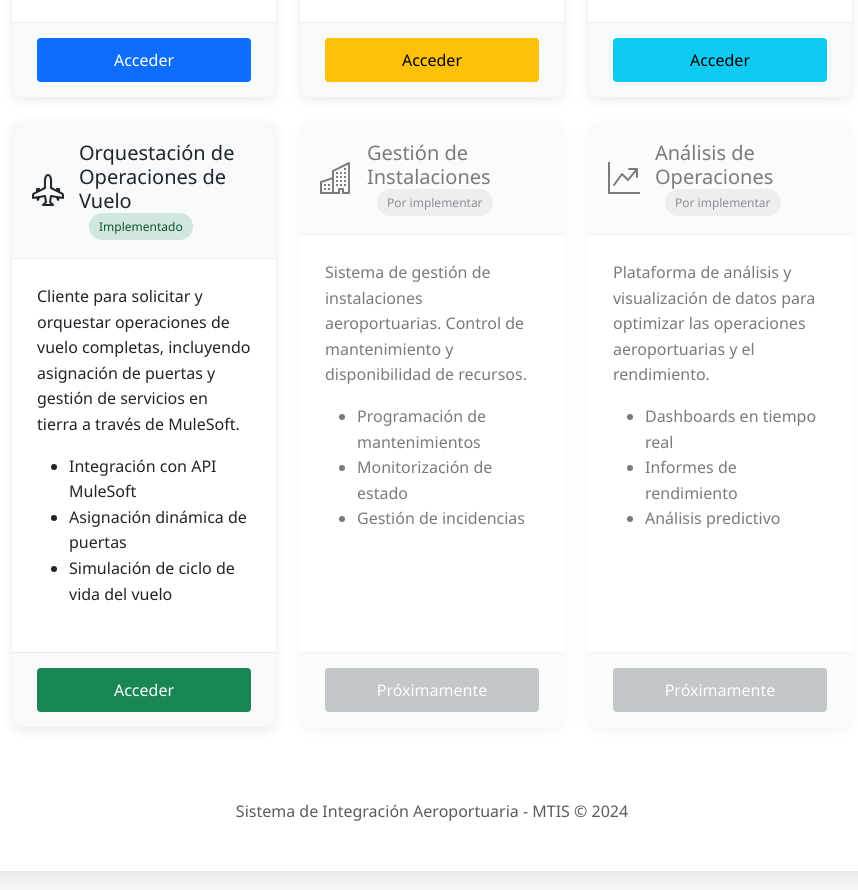
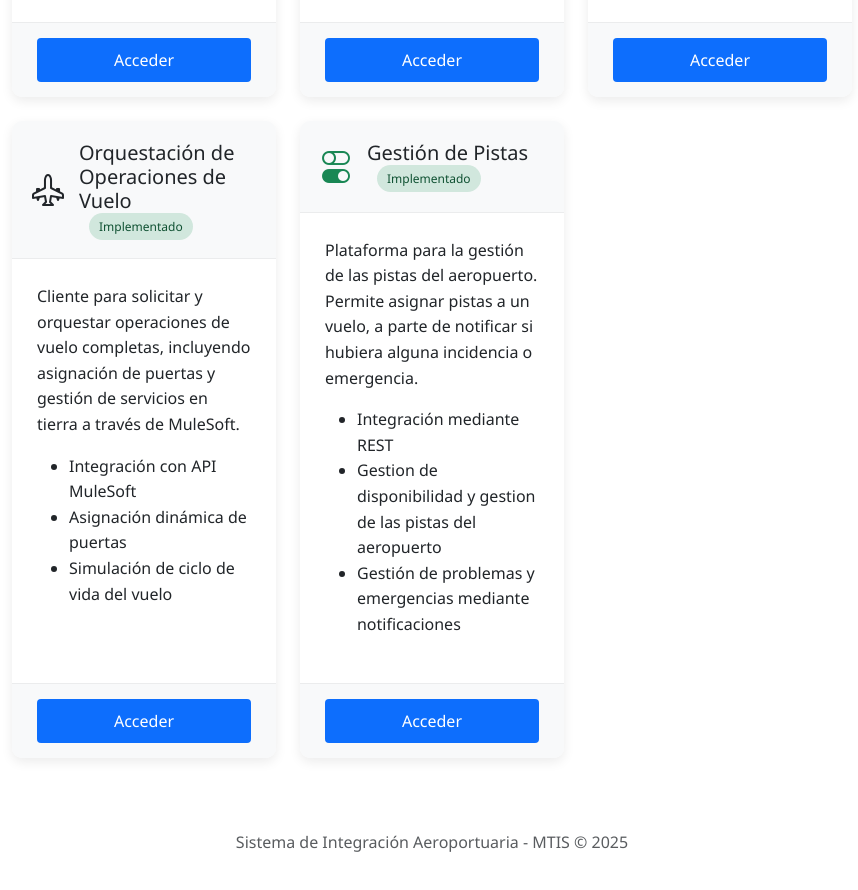
Before and after one commit to misternono/clientMTIS_final, a plain HTML site: page index.html in a window 1280 px wide. Shown: the part 780-1670 px from the top of the page, without its empty margins (208-1066 px from the left). Drawn offline with nearby package versions, Linux system fonts and the light colour scheme.

Commit message:
proceso gestion pistas aeropuerto implementado

```diff
--- a/index.html
+++ b/index.html
@@ -61,7 +61,7 @@
                         </ul>
                     </div>
                     <div class="card-footer">
-                        <a href="flujos/dutyfree.html" class="btn btn-warning w-100">Acceder</a>
+                        <a href="flujos/dutyfree.html" class="btn btn-primary w-100">Acceder</a>
                     </div>
                 </div>
             </div>
@@ -85,7 +85,7 @@
                         </ul>
                     </div>
                     <div class="card-footer">
-                        <a href="flujos/checkin.html" class="btn btn-info w-100">Acceder</a> <!-- Cambiado a btn-info por variedad -->
+                        <a href="flujos/checkin.html" class="btn btn-primary w-100">Acceder</a> <!-- Cambiado a btn-info por variedad -->
                     </div>
                 </div>
             </div>
@@ -109,65 +109,38 @@
                         </ul>
                     </div>
                     <div class="card-footer">
-                        <a href="flujos/booking.html" class="btn btn-success w-100">Acceder</a> <!-- Enlace a tu cliente HTML y nuevo color de botón -->
+                        <a href="flujos/booking.html" class="btn btn-primary w-100">Acceder</a> <!-- Enlace a tu cliente HTML y nuevo color de botón -->
                     </div>
                 </div>
             </div>
 
-            <!-- Flujo 5: Por implementar (se mantiene igual) -->
+            <!-- Flujo 5: Gestion de Pistas -->
             <div class="col-md-6 col-lg-4 mb-4">
-                <div class="card h-100 disabled-card">
+                <div class="card h-100">
                     <div class="card-header d-flex align-items-center">
-                        <i class="bi bi-buildings flow-icon"></i>
+                        <i class="bi bi-toggles flow-icon pistas-icon"></i>
                         <div>
-                            <h5 class="card-title mb-0">Gestión de Instalaciones</h5>
-                            <span class="status-badge status-pending">Por implementar</span>
+                            <h5 class="card-title mb-0">Gestión de Pistas</h5>
+                            <span class="status-badge status-implemented">Implementado</span>
                         </div>
                     </div>
                     <div class="card-body">
-                        <p class="card-text">Sistema de gestión de instalaciones aeroportuarias. Control de mantenimiento y disponibilidad de recursos.</p>
+                        <p class="card-text">Plataforma para la gestión de las pistas del aeropuerto. Permite asignar pistas a un vuelo, a parte de notificar si hubiera alguna incidencia o emergencia.</p>
                         <ul class="mb-0">
-                            <li>Programación de mantenimientos</li>
-                            <li>Monitorización de estado</li>
-                            <li>Gestión de incidencias</li>
+                            <li>Integración mediante REST</li>
+                            <li>Gestion de disponibilidad y gestion de las pistas del aeropuerto</li>
+                            <li>Gestión de problemas y emergencias mediante notificaciones</li>
                         </ul>
                     </div>
                     <div class="card-footer">
-                        <button class="btn btn-secondary w-100" disabled>Próximamente</button>
+                        <a href="flujos/airport_runways.html" class="btn btn-primary w-100">Acceder</a>
                     </div>
                 </div>
             </div>
-
-            <!-- Puedes añadir más flujos aquí si es necesario, o ajustar el grid -->
-            <!-- Por ejemplo, si solo tienes 5, el último podría ocupar más espacio o centrarse -->
-            <!-- Si tienes 6, puedes añadir otro card para mantener la simetría -->
-             <div class="col-md-6 col-lg-4 mb-4">
-                <div class="card h-100 disabled-card">
-                    <div class="card-header d-flex align-items-center">
-                        <i class="bi bi-graph-up-arrow flow-icon"></i>
-                        <div>
-                            <h5 class="card-title mb-0">Análisis de Operaciones</h5>
-                            <span class="status-badge status-pending">Por implementar</span>
-                        </div>
-                    </div>
-                    <div class="card-body">
-                        <p class="card-text">Plataforma de análisis y visualización de datos para optimizar las operaciones aeroportuarias y el rendimiento.</p>
-                        <ul class="mb-0">
-                            <li>Dashboards en tiempo real</li>
-                            <li>Informes de rendimiento</li>
-                            <li>Análisis predictivo</li>
-                        </ul>
-                    </div>
-                    <div class="card-footer">
-                        <button class="btn btn-secondary w-100" disabled>Próximamente</button>
-                    </div>
-                </div>
-            </div>
-
         </div>
 
         <footer class="text-center mt-5 text-muted">
-            <p>Sistema de Integración Aeroportuaria - MTIS © 2024</p>
+            <p>Sistema de Integración Aeroportuaria - MTIS © 2025</p>
         </footer>
     </div>
 
--- a/style.css
+++ b/style.css
@@ -237,6 +237,10 @@ button:hover, .btn:hover {
     color: #fd7e14;
 }
 
+.pistas-icon {
+    color: #198754;
+}
+
 .disabled-card {
     opacity: 0.6;
     pointer-events: none;
```
Also changed, not shown: flujos/airport_runways.html (added, +70 -0 lines).
